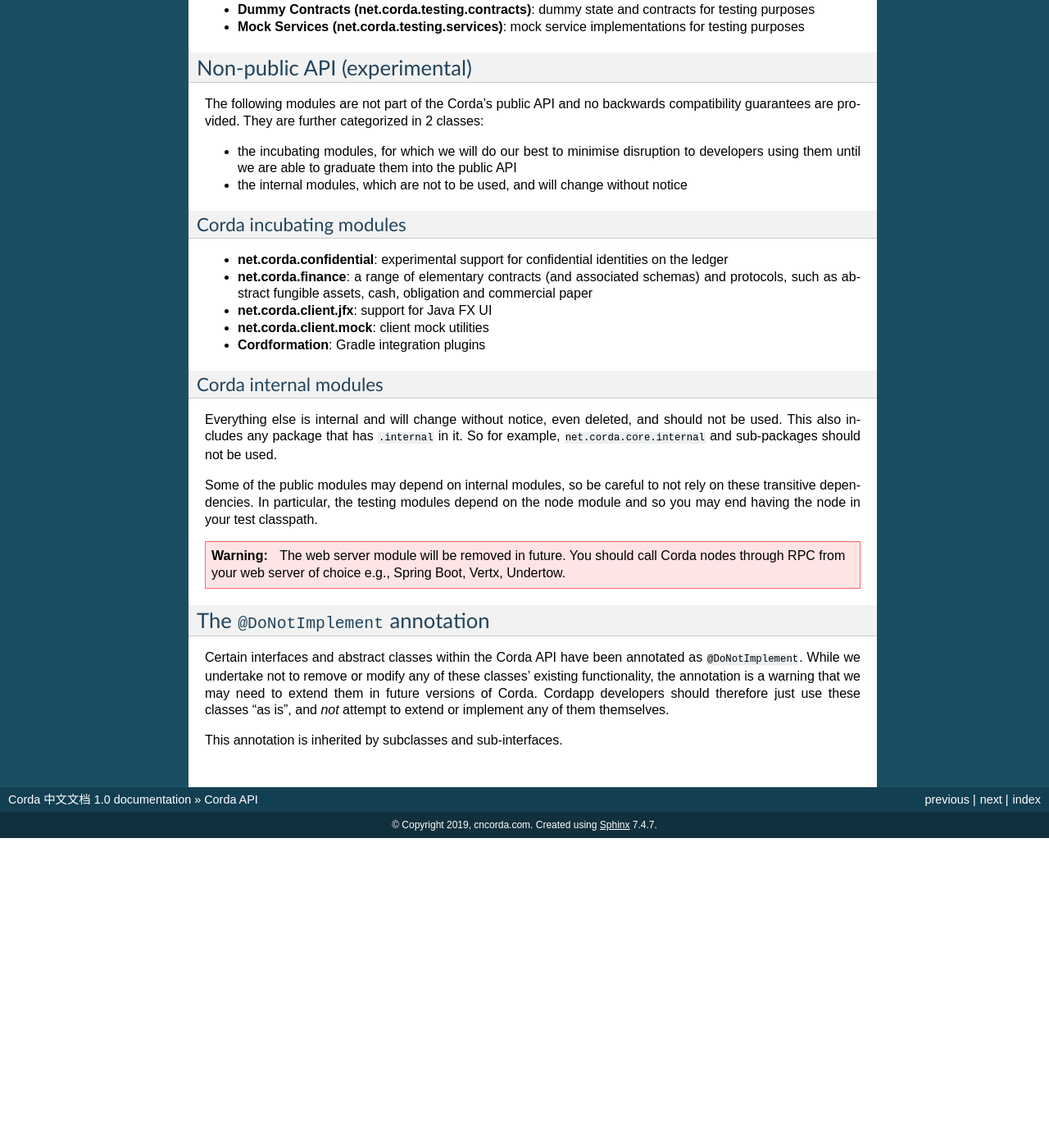
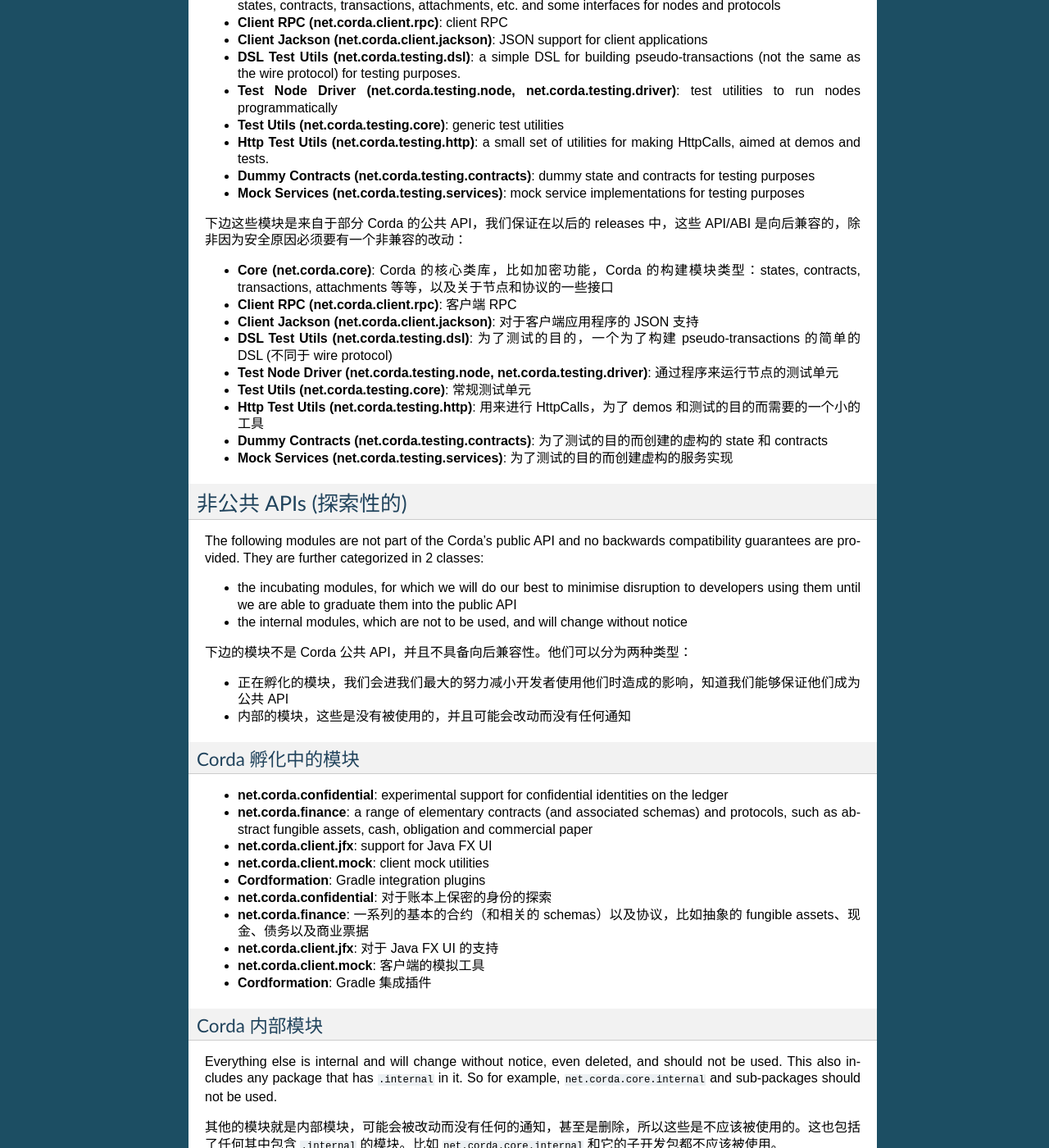
Before and after one commit to lijiachuan1982/cncorda, a Sphinx documentation site: the page built from docs/corda-api.rst, in a window 1280 px wide and 1400 px high, scrolled down 882 px. Shown: the whole window at 82% size. Built offline with Sphinx 7.4.7, drawn with Linux system fonts in a browser that asks for light colours; pages that are not in the unit, such as notebooks, are missing from menus; before the commit the page ends 1904 px from its top, so only the background shows below that; some of the changed text lies outside the part shown.

Commit message:
corda-api.rst

```diff
--- a/docs/corda-api.rst
+++ b/docs/corda-api.rst
@@ -2,6 +2,8 @@
 =========
 
 The following are the core APIs that are used in the development of CorDapps:
+
+下边是开发 CorDapps 使用的核心 APIs：
 
 .. toctree::
    :maxdepth: 1
@@ -21,9 +23,11 @@
 
 Before reading this page, you should be familiar with the :doc:`key concepts of Corda <key-concepts>`.
 
+在阅读这里之前，你应该先熟悉一下 :doc:`Corda 核心概念 <key-concepts>`。
+
 .. _internal-apis-and-stability-guarantees:
 
-API stability guarantees
+API 稳定性保证
 --------------------------------------
 
 Corda makes certain commitments about what parts of the API will preserve backwards compatibility as they change and
@@ -32,9 +36,14 @@
 * **public APIs**, for which API/`ABI <https://en.wikipedia.org/wiki/Application_binary_interface>`_ backwards compatibility guarantees are provided. See: :ref:`public-api`
 * **non-public APIs**, for which no backwards compatibility guarantees are provided. See: :ref:`non-public-api`
 
+Corda 提供给了一些承诺来确保有些 API 是能够向后兼容的，有些是不能兼容的。随着时间的推移，越来越多的 API 会慢慢变为可兼容的。因此，APIs 可以分为一下两个类型：
+
+* **公共 APIs**，这些 API/`ABI <https://en.wikipedia.org/wiki/Application_binary_interface>`_ 能够确保向后兼容性。查看 :ref:`public-api`
+* **非公共 APIs**，这类 API 不具备向后兼容性。查看 :ref:`non-public-api`
+
 .. _public-api:
 
-Public API
+公共 API
 ----------
 
 The following modules form part of Corda's public API and we commit to API/ABI backwards compatibility in following releases, unless an incompatible change is required for security reasons:
@@ -49,9 +58,21 @@
 * **Dummy Contracts (net.corda.testing.contracts)**: dummy state and contracts for testing purposes
 * **Mock Services (net.corda.testing.services)**: mock service implementations for testing purposes
 
+下边这些模块是来自于部分 Corda 的公共 API，我们保证在以后的 releases 中，这些 API/ABI 是向后兼容的，除非因为安全原因必须要有一个非兼容的改动：
+
+* **Core (net.corda.core)**: Corda 的核心类库，比如加密功能，Corda 的构建模块类型：states, contracts, transactions, attachments 等等，以及关于节点和协议的一些接口
+* **Client RPC (net.corda.client.rpc)**: 客户端 RPC
+* **Client Jackson (net.corda.client.jackson)**: 对于客户端应用程序的 JSON 支持
+* **DSL Test Utils (net.corda.testing.dsl)**: 为了测试的目的，一个为了构建 pseudo-transactions 的简单的 DSL (不同于 wire protocol)
+* **Test Node Driver (net.corda.testing.node, net.corda.testing.driver)**: 通过程序来运行节点的测试单元
+* **Test Utils (net.corda.testing.core)**: 常规测试单元
+* **Http Test Utils (net.corda.testing.http)**: 用来进行 HttpCalls，为了 demos 和测试的目的而需要的一个小的工具
+* **Dummy Contracts (net.corda.testing.contracts)**: 为了测试的目的而创建的虚构的 state 和 contracts
+* **Mock Services (net.corda.testing.services)**: 为了测试的目的而创建虚构的服务实现
+
 .. _non-public-api:
 
-Non-public API (experimental)
+非公共 APIs (探索性的)
 -----------------------------
 
 The following modules are not part of the Corda's public API and no backwards compatibility guarantees are provided. They are further categorized in 2 classes:
@@ -59,7 +80,12 @@
 * the incubating modules, for which we will do our best to minimise disruption to developers using them until we are able to graduate them into the public API
 * the internal modules, which are not to be used, and will change without notice
 
-Corda incubating modules
+下边的模块不是 Corda 公共 API，并且不具备向后兼容性。他们可以分为两种类型：
+
+* 正在孵化的模块，我们会进我们最大的努力减小开发者使用他们时造成的影响，知道我们能够保证他们成为公共 API
+* 内部的模块，这些是没有被使用的，并且可能会改动而没有任何通知
+
+Corda 孵化中的模块
 ~~~~~~~~~~~~~~~~~~~~~~~~
 
 * **net.corda.confidential**: experimental support for confidential identities on the ledger
@@ -68,18 +94,30 @@
 * **net.corda.client.mock**: client mock utilities
 * **Cordformation**: Gradle integration plugins
 
-Corda internal modules
+* **net.corda.confidential**: 对于账本上保密的身份的探索
+* **net.corda.finance**: 一系列的基本的合约（和相关的 schemas）以及协议，比如抽象的 fungible assets、现金、债务以及商业票据
+* **net.corda.client.jfx**: 对于 Java FX UI 的支持
+* **net.corda.client.mock**: 客户端的模拟工具
+* **Cordformation**: Gradle 集成插件
+
+Corda 内部模块
 ~~~~~~~~~~~~~~~~~~~~~~
 
 Everything else is internal and will change without notice, even deleted, and should not be used. This also includes any package that has
 ``.internal`` in it. So for example, ``net.corda.core.internal`` and sub-packages should not be used.
 
+其他的模块就是内部模块，可能会被改动而没有任何的通知，甚至是删除，所以这些是不应该被使用的。这也包括了任何其中包含 ``.internal`` 的模块。比如 ``net.corda.core.internal`` 和它的子开发包都不应该被使用。
+
 Some of the public modules may depend on internal modules, so be careful to not rely on these transitive dependencies. In particular, the
 testing modules depend on the node module and so you may end having the node in your test classpath.
 
+有些公共模块可能会依赖于一些内部的模块，所以要小心不要使用这些有过度性依赖的模块。特别要指出的是，测试的模块依赖于节点模块，所以在你的测试 classpath 中可能会没有它。
+
 .. warning:: The web server module will be removed in future. You should call Corda nodes through RPC from your web server of choice e.g., Spring Boot, Vertx, Undertow.
 
-The ``@DoNotImplement`` annotation
+.. warning:: Web server 模块在将来会被移除。你应该使用自己的 web server（Spring Boot、Vertx、Undertow） 使用 RPC 来调用 Corda 节点。
+
+``@DoNotImplement`` 注解
 ----------------------------------
 
 Certain interfaces and abstract classes within the Corda API have been annotated
@@ -87,4 +125,8 @@
 functionality, the annotation is a warning that we may need to extend them in future versions of Corda.
 Cordapp developers should therefore just use these classes "as is", and *not* attempt to extend or implement any of them themselves.
 
+一些在 Corda API 中的接口和抽象类含有 ``@DoNotImplement`` 的注解。我们不会移除或者修改这些类已经存在的这些功能，这个注解表示我们会在以后版本的 Corda 中需要对其进行扩展。CorDapp 开发者应该仅仅按照现在这样去使用他们，并且 *不要* 自己尝试去扩展或实现这些类。
+
 This annotation is inherited by subclasses and sub-interfaces.
+
+这个注解会被子类或者子接口继承。
```
